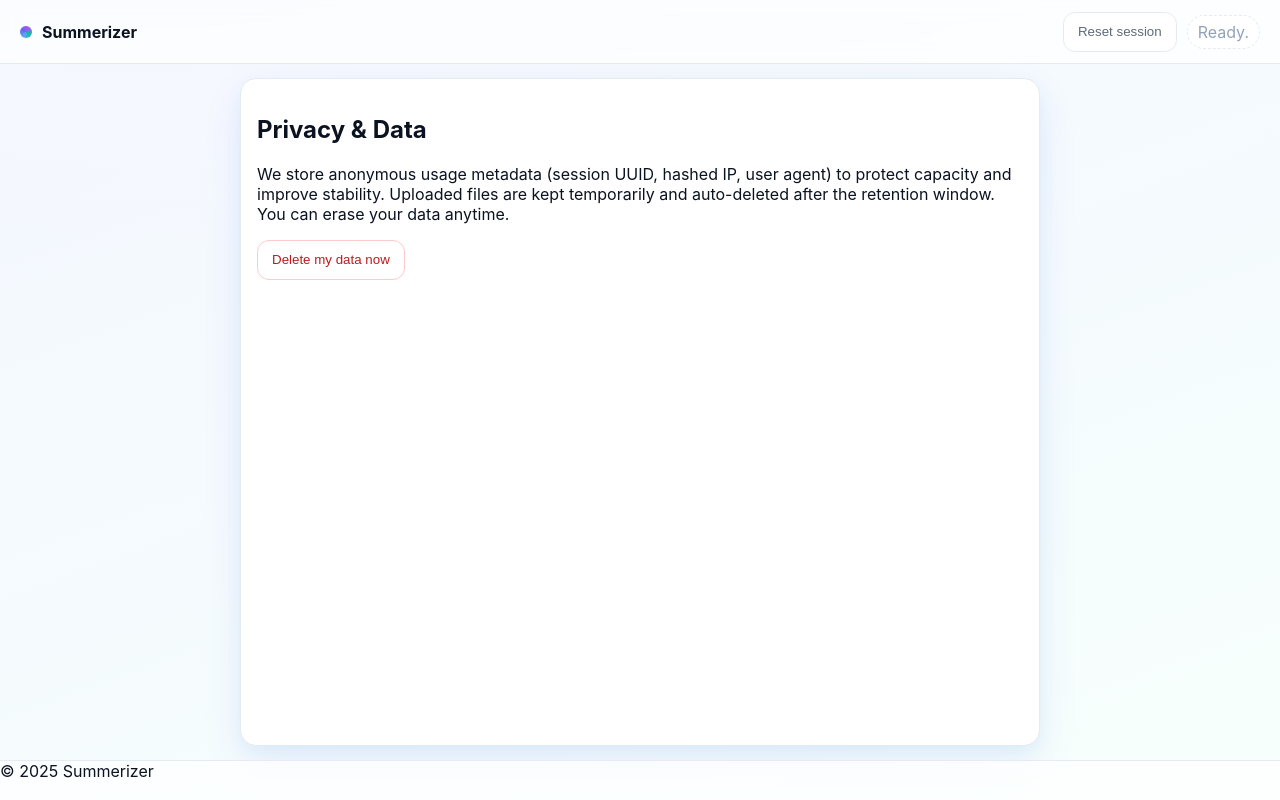
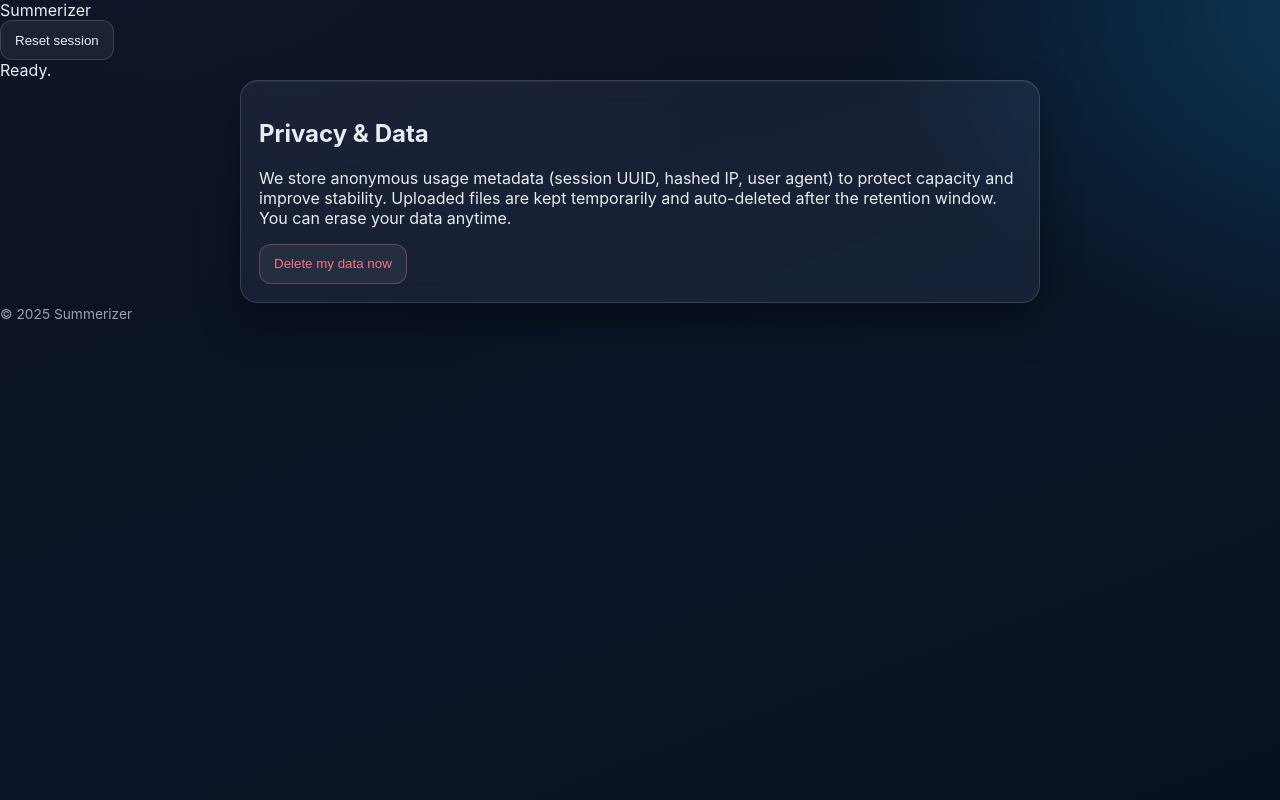
Before and after one commit to elvin-babanli/summerizer, a Flask app: template templates/privacy.html in a window 1280 px wide. Run offline with Flask 3, Linux system fonts and the light colour scheme; the template is opened without the code that fills it, so the values that code supplies are empty.

Commit message:
Design version-2

```diff
--- a/static/styles.css
+++ b/static/styles.css
@@ -1,172 +1,155 @@
-/* ========= Light Pro (colorful but professional) ========= */
+/* Aurora Slate — bold, clean, fully responsive */
 :root{
-  --bg: radial-gradient(1200px 600px at 10% -20%, #e9f0ff 0%, #f6f8ff 40%, transparent 70%),
-        linear-gradient(160deg,#f3f7ff 0%,#f7fffc 100%);
-  --panel:#ffffff;
-  --text:#0b1220;
-  --muted:#5f6b7a;
-  --line:#e6eaf2;
-  --line-strong:#d7ddea;
-  --primary:#3940ff;
-  --primary-ink:#ffffff;
-  --accent:#16a3a3;
-  --danger:#e11d48;
-  --radius:16px;
-
-  --pad:16px;
+  --bg: radial-gradient(1200px 700px at 10% -10%, #0f172a 0%, transparent 60%),
+        radial-gradient(900px 600px at 110% 0%, #0b3b5c 0%, transparent 60%),
+        linear-gradient(160deg, #0b1020 0%, #0a1628 60%, #06121d 100%);
+  --panel: rgba(255,255,255,0.06);
+  --stroke: rgba(255,255,255,0.14);
+  --muted: #98a2b3;
+  --text: #e8ecf3;
+  --title: #f8fafc;
+  --primary:#7dd3fc; /* sky */
+  --primary-ink:#0b1220;
+  --accent:#a78bfa;  /* violet */
+  --danger:#fb7185;
+  --radius:18px;
   --gap:16px;
-
-  --mono: ui-monospace, SFMono-Regular, Menlo, Consolas, "DejaVu Sans Mono", monospace;
+  --shadow: 0 20px 40px rgba(0,0,0,0.35), inset 0 1px 0 rgba(255,255,255,0.05);
   --sans: Inter, ui-sans-serif, system-ui, -apple-system, "Segoe UI", Roboto, "DejaVu Sans", "Noto Sans", Arial, sans-serif;
 }
-
 *{box-sizing:border-box}
 html,body{height:100%}
-body{margin:0;background:var(--bg);color:var(--text);font-family:var(--sans);overflow:auto}
+body{
+  margin:0; background:var(--bg); color:var(--text);
+  font-family:var(--sans); -webkit-font-smoothing:antialiased; overflow:auto;
+}
 
-/* Header */
-.topbar{
-  height:64px;display:flex;align-items:center;justify-content:space-between;
-  padding:0 20px;border-bottom:1px solid var(--line);
-  background:rgba(255,255,255,.7);backdrop-filter:saturate(120%) blur(8px);z-index:3
+/* Layout frame */
+.aurora{padding:28px 16px}
+.container{max-width:1260px;margin:0 auto}
+.grid-2{
+  display:grid; gap:var(--gap);
+  grid-template-columns: minmax(280px, 400px) 1fr;
 }
-.brand{display:flex;align-items:center;gap:10px;font-weight:700}
-.logo-dot{width:12px;height:12px;border-radius:50%;background:conic-gradient(from 210deg at 50% 50%, #60a5fa, #6366f1, #a855f7, #14b8a6, #60a5fa)}
-.top-controls{display:flex;gap:10px;align-items:center}
+.stack{display:flex;flex-direction:column}
+.gap-md{gap:14px}
+.gap-lg{gap:18px}
+.fill{height:100%}
+
+/* Cards */
+.card{
+  background:var(--panel);
+  border:1px solid var(--stroke);
+  border-radius:var(--radius);
+  padding:18px;
+  box-shadow: var(--shadow);
+  backdrop-filter: blur(10px) saturate(120%);
+}
+.card.glass::after{
+  content:""; display:block; pointer-events:none;
+  border-radius:inherit; position:relative; height:1px; margin-top:12px;
+  background:linear-gradient(90deg, transparent, rgba(255,255,255,.18), transparent);
+}
+.card-head{
+  display:flex; align-items:baseline; justify-content:space-between; margin-bottom:12px
+}
+.card-head h2{margin:0;font-size:1.15rem;color:var(--title);letter-spacing:.2px}
+.muted{color:var(--muted)} .tiny{font-size:.86rem}
+
+/* Pills / stats */
+.stats{display:flex; gap:8px; flex-wrap:wrap; margin-top:8px}
+.pill{
+  display:flex; gap:8px; align-items:center; padding:8px 10px;
+  border:1px solid var(--stroke); border-radius:999px; background:rgba(255,255,255,.03)
+}
+.pill .k{color:var(--muted)} .pill .v{font-weight:600;color:var(--text)}
 
 /* Buttons */
 .btn{
-  border:1px solid var(--line);background:#fff;color:var(--text);
-  border-radius:12px;padding:10px 14px;cursor:pointer;transition:.15s;min-height:40px
+  border:1px solid var(--stroke); background:rgba(255,255,255,.06);
+  color:var(--text); border-radius:12px; padding:10px 14px; cursor:pointer; transition:.15s; min-height:40px
 }
-.btn:hover{background:#f2f6ff;border-color:var(--line-strong)}
-.btn.primary{background:var(--primary);color:var(--primary-ink);border-color:var(--primary)}
+.btn:hover{background:rgba(255,255,255,.1)}
+.btn.primary{background:linear-gradient(135deg, var(--primary), var(--accent)); color:#0b1220; border-color:transparent}
 .btn.primary:hover{filter:brightness(.95)}
-.btn.ghost{background:#fff;color:var(--muted)}
-.btn.ghost:hover{background:#f8fafc}
-.btn.danger{border-color:#fecaca;color:#b91c1c;background:#fff}
-.btn.danger:hover{background:#fff1f2}
-.btn.tiny{padding:6px 10px;border-radius:10px;font-size:.86rem}
+.btn.danger{background:rgba(255,255,255,.06); color:var(--danger); border-color: rgba(251,113,133,.35)}
+.btn.tiny{padding:6px 10px; border-radius:10px; font-size:.86rem}
+.actions{display:flex; gap:10px; align-items:center; flex-wrap:wrap}
+.actions.end{justify-content:flex-end}
 
-/* Status pill */
-.status{padding:6px 10px;border:1px solid var(--line);border-radius:999px;background:#fff;white-space:nowrap}
-.status.info{border-color:#c7d2fe}
-.status.error{border-color:#fecaca;color:#b91c1c;background:#fff5f5}
-.status.success{border-color:#bbf7d0;color:#166534;background:#f0fdf4}
-.status.idle{border-style:dashed;color:#94a3b8}
-
-/* Page frame */
-.viewport{height:calc(100vh - 64px - 40px);padding:14px 16px;display:flex;align-items:stretch;justify-content:center}
-.footbar{height:40px;border-top:1px solid var(--line);background:rgba(255,255,255,.7);backdrop-filter:blur(6px)}
-
-/* ===== Layout (clean) ===== */
-.split{
-  display:grid;
-  grid-template-columns:minmax(260px,360px) 1fr;
-  gap:16px;
-  width:100%;
-  max-width:min(1200px, 100% - 24px);
-  margin:0 auto;
-  height:100%;
+/* Dropzone */
+.dropzone{
+  border:1.5px dashed rgba(255,255,255,.25);
+  border-radius:14px; display:flex; gap:12px; align-items:center;
+  padding:14px 16px; min-height:92px; background:rgba(255,255,255,.03); cursor:pointer; transition:.15s
 }
-.panel{height:100%;overflow:auto}
-.panel.left{display:flex;flex-direction:column;gap:16px}
-.panel.right{display:flex;flex-direction:column}
-.card{
-  background:var(--panel);border:1px solid var(--line);border-radius:var(--radius);padding:16px;
-  box-shadow:0 16px 42px rgba(57,64,255,.09), 0 6px 16px rgba(20,168,168,.06)
-}
-.card-head{display:flex;align-items:baseline;justify-content:space-between;margin-bottom:10px}
-.card-head.compact h2{font-size:1.02rem}
-.panel.left .card{display:flex;flex-direction:column;overflow:auto}
-
-/* Uploader */
-.uploader{display:flex;flex-direction:column;gap:12px}
-.dropzone{
-  border:1.5px dashed var(--line-strong);border-radius:14px;display:flex;align-items:center;gap:12px;
-  padding:14px 16px;min-height:92px;background:#fbfdff;cursor:pointer;transition:.15s
-}
-.dropzone:hover{background:#f0f5ff}
-.dz-text{display:flex;flex-direction:column;gap:2px}
-.dz-text b{font-size:.98rem}
-.dz-text span{color:var(--muted);font-size:.92rem}
-.dz-meta{margin-top:4px;font-size:.82rem;color:#7b8798}
+.dropzone:hover{background:rgba(255,255,255,.06)}
 #filePicker{display:none}
-.uploader-actions{text-align:right}
-
-/* Stats */
-.uploader-stats{display:flex;gap:8px;flex-wrap:wrap;margin-top:8px}
-.stat{border:1px solid var(--line);border-radius:12px;padding:8px 10px;display:flex;gap:6px;align-items:center;background:#fff}
-.stat .k{color:var(--muted)}
-.stat .v{font-weight:700}
+.dz-icon{font-size:22px; line-height:1}
+.dz-copy b{display:block; font-size:1rem; color:var(--title)}
+.dz-copy span{color:var(--muted); font-size:.92rem}
+.dz-meta{margin-top:4px; font-size:.82rem; color:#b6c0cf}
 
 /* File list */
-.filelist{border-top:1px dashed var(--line);padding-top:10px;max-height:180px;overflow:auto}
+.filelist{border-top:1px dashed rgba(255,255,255,.18); padding-top:10px; max-height:180px; overflow:auto}
 .filelist ul{list-style:none;margin:0;padding:0;display:flex;flex-direction:column;gap:8px}
-.filelist li{display:flex;justify-content:space-between;gap:10px;align-items:center;border:1px solid var(--line);
-  border-radius:12px;padding:8px 10px;background:#fff}
-.file-main{display:flex;gap:10px;align-items:center;min-width:0}
-.file-name{max-width:260px;white-space:nowrap;overflow:hidden;text-overflow:ellipsis;word-break:break-word;overflow-wrap:anywhere}
-.chips{display:flex;gap:6px}
-.chip{border:1px solid var(--line);color:var(--muted);border-radius:999px;padding:2px 8px;font-size:.78rem;background:#fff}
-
-/* Options */
-.options{display:flex;flex-direction:column;gap:12px;min-height:0;overflow:visible}
-.segmented{display:flex;flex-wrap:wrap;gap:8px}
-.seg{position:relative;display:inline-flex;align-items:center;justify-content:center}
-.seg input{position:absolute;inset:0;opacity:0}
-.seg span{display:inline-block;border:1px solid var(--line);border-radius:999px;padding:8px 12px;color:var(--muted);background:#fff;transition:.15s;white-space:nowrap}
-.seg input:checked + span{background:var(--primary);color:#fff;border-color:var(--primary)}
-
-.grid{
-  display:grid;
-  grid-template-columns:repeat(auto-fit, minmax(220px, 1fr));
-  gap:16px;
+.filelist li{
+  display:flex; justify-content:space-between; gap:10px; align-items:center;
+  border:1px solid var(--stroke); border-radius:12px; padding:8px 10px; background:rgba(255,255,255,.03)
 }
-.field{display:flex;flex-direction:column;gap:6px}
-.field .label{font-size:.9rem;color:var(--muted)}
-.field input,.field select,.field textarea{
-  background:#fff;border:1px solid var(--line);color:var(--text);border-radius:12px;padding:10px 12px;outline:none;transition:.12s
-}
-.field input:focus,.field select:focus,.field textarea:focus{
-  border-color:#cbd6ff; box-shadow:0 0 0 3px rgba(22,163,163,.14)
-}
-.field textarea{resize:vertical;min-height:100px}
-
-/* Actions & Editor */
-.actions{display:flex;gap:8px;align-items:center;flex-wrap:wrap}
-.actions .btn{min-width:140px}
-.actions.sticky{position:sticky;bottom:0;background:linear-gradient(180deg,rgba(255,255,255,0),#fff 60%);padding-top:10px;margin-top:auto;border-top:1px solid var(--line)}
-
-.result-form{display:flex;flex-direction:column;gap:12px;height:100%}
-.editor{width:100%;height:60vh;resize:none;overflow:auto;box-sizing:border-box}
-.result .editor{min-height:44vh;line-height:1.5}
-
-/* ===== Responsive ===== */
-
-/* Tablet (≤1024px) */
-@media (max-width:1024px){
-  .split{grid-template-columns:minmax(260px,320px) 1fr}
-  .segmented .seg{flex:1 1 45%}
-  .result .editor{min-height:48vh}
+.file-main{display:flex; gap:10px; align-items:center; min-width:0}
+.file-name{max-width:260px; white-space:nowrap; overflow:hidden; text-overflow:ellipsis; overflow-wrap:anywhere}
+.chips{display:flex; gap:6px}
+.chip{
+  border:1px solid var(--stroke); color:#cbd5e1; border-radius:999px; padding:2px 8px; font-size:.78rem;
+  background:rgba(255,255,255,.04)
 }
 
-/* Phone (≤768px) */
-@media (max-width:768px){
-  .split{display:block}
-  .panel.left,.panel.right{width:100%}
-  .card{margin-bottom:16px}
-  .grid{grid-template-columns:1fr}
-  .segmented{display:grid;grid-template-columns:1fr 1fr;gap:8px}
-  .segmented .seg{width:100%}
-  .actions .btn{flex:1 1 100%}
-  .result .editor{min-height:52vh;font-size:14.5px}
-  .panel.left .card{height:auto} /* sabit hündürlük yoxdur */
+/* Form fields */
+.field{display:flex; flex-direction:column; gap:6px}
+.label{font-size:.9rem; color:#cbd5e1}
+input, select, textarea{
+  background:rgba(255,255,255,.06); color:var(--text);
+  border:1px solid var(--stroke); border-radius:12px; padding:10px 12px; outline:none; transition:.12s
+}
+input:focus, select:focus, textarea:focus{
+  border-color: rgba(125,211,252,.6);
+  box-shadow: 0 0 0 3px rgba(125,211,252,.15);
 }
 
-/* Small phones (≤480px) */
-@media (max-width:480px){
-  .segmented{grid-template-columns:1fr}
-  .uploader-actions .btn, .result .actions .btn{width:100%}
-  .chips .chip{font-size:11px;padding:4px 6px}
+/* Segmented */
+.segmented{display:flex; flex-wrap:wrap; gap:8px}
+.seg{position:relative; display:inline-flex; align-items:center; justify-content:center}
+.seg input{position:absolute; inset:0; opacity:0}
+.seg span{
+  display:inline-block; border:1px solid var(--stroke); border-radius:999px; padding:8px 12px;
+  color:#cbd5e1; background:rgba(255,255,255,.04); transition:.15s; white-space:nowrap
 }
+.seg input:checked + span{background:linear-gradient(135deg, var(--primary), var(--accent)); color:#0b1220; border-color:transparent}
+
+/* Grids */
+.grid-3{
+  display:grid; gap:var(--gap);
+  grid-template-columns: repeat(auto-fit, minmax(220px, 1fr));
+}
+
+/* Result area */
+.result{display:flex; flex-direction:column}
+.editor{
+  width:100%; min-height:50vh; resize:none; overflow:auto; box-sizing:border-box;
+  line-height:1.55; font-size:15px;
+  background:rgba(255,255,255,.04);
+  border:1px solid var(--stroke); border-radius:14px; padding:14px;
+}
+
+/* Responsive */
+@media (max-width: 1100px){
+  .grid-2{grid-template-columns: minmax(260px, 360px) 1fr}
+}
+@media (max-width: 880px){
+  .grid-2{grid-template-columns: 1fr; }
+}
+@media (max-width: 480px){
+  .actions .btn{flex:1 1 100%}
+  .grid-3{grid-template-columns: 1fr}
+}
```
